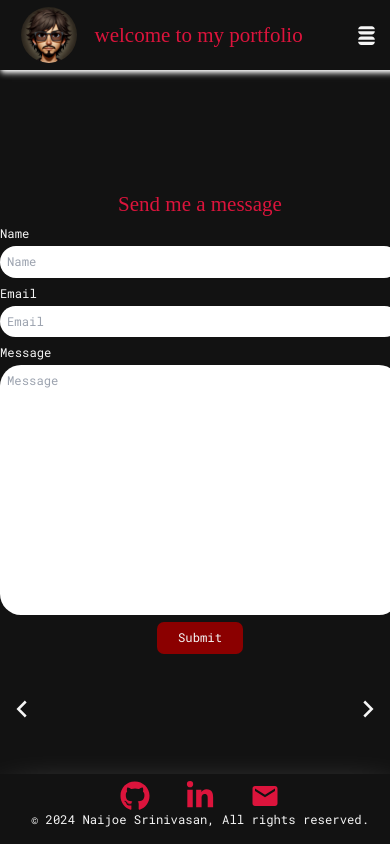
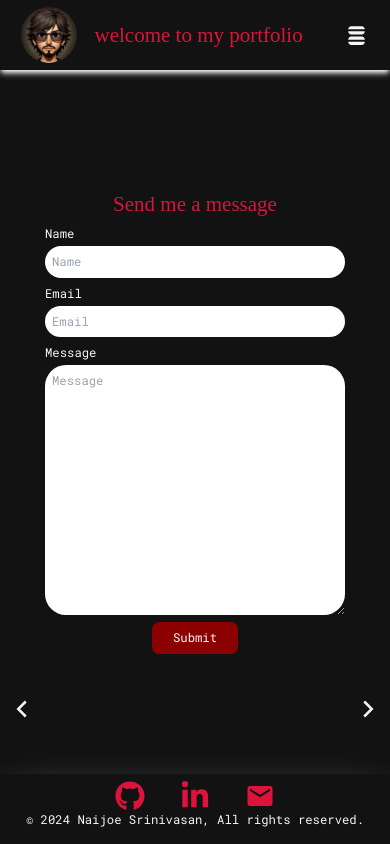
Before and after one commit to naijoesrinivasan/Portfolio, a React (Vite) app: page /contact in a window 390 px wide. Built offline with nearby package versions, Linux system fonts and the light colour scheme; a web font is replaced by a local one.

Commit message:
fixed form input size on different screens

```diff
--- a/src/index.css
+++ b/src/index.css
@@ -21,7 +21,7 @@
     }
     input,
     textarea {
-        @apply min-w-[400px] rounded-3xl p-2 text-themeCharcoal outline-none
+        @apply min-w-[300px] rounded-3xl p-2 text-themeCharcoal outline-none
     }
     textarea {
         @apply min-h-[250px]
@@ -37,4 +37,10 @@
             @apply text-2xl
         }
     }
+    @screen md {
+        input,
+        textarea {
+            @apply min-w-[400px]
+        }
+    }
 }
--- a/src/pages/Contact.jsx
+++ b/src/pages/Contact.jsx
@@ -40,7 +40,7 @@ export default function Contact() {
 
   return (
     <main className='row-span-10 w-full'>
-      <section className="md:p-10 h-full flex flex-col gap-2 md:gap-4 justify-center items-center">
+      <section className="p-4 md:p-10 h-full flex flex-col gap-2 md:gap-4 justify-center items-center">
         <h1 className='text-center'>Send me a message</h1>
         <form className='md:w-full flex flex-col items-center gap-2' onSubmit={handleSubmit}>
           <div className='flex flex-col gap-1'>
```
